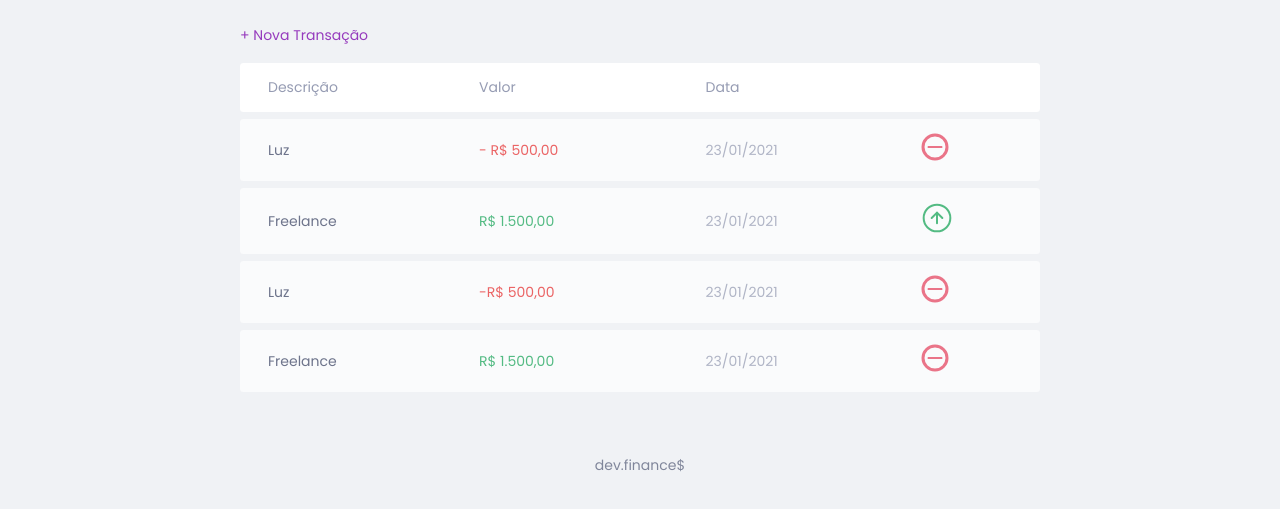
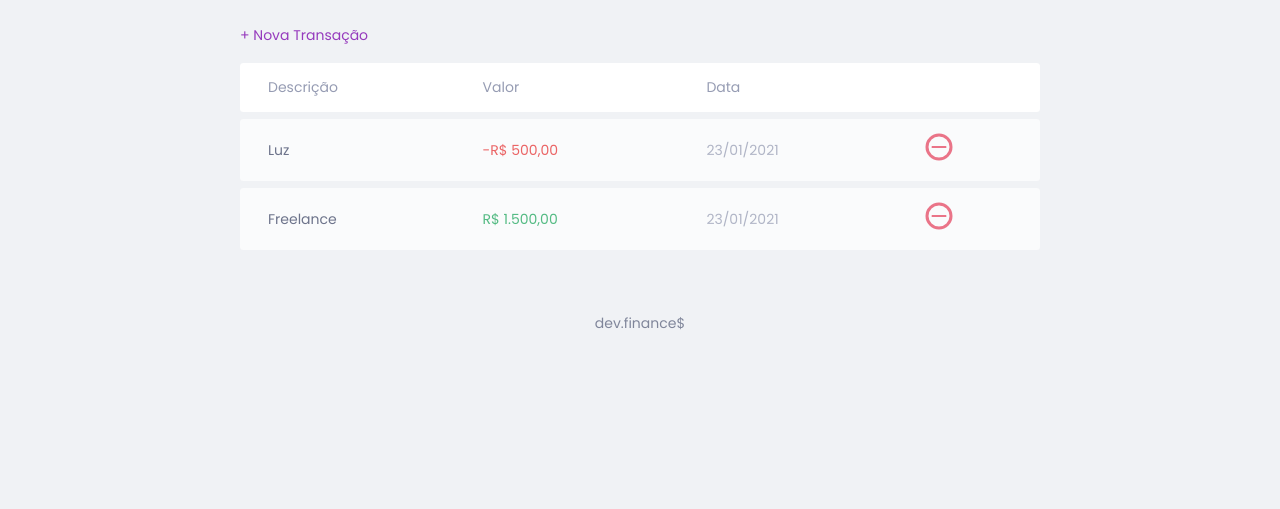
Before and after one commit to luanastephany/dev-finances, a plain HTML site: page index.html in a window 1280 px wide. Shown: the part 223-732 px from the top of the page. Drawn offline with Linux system fonts and the light colour scheme.

Commit message:
movendo tr pro js

```diff
--- a/index.html
+++ b/index.html
@@ -15,6 +15,7 @@
    <img src="./assets/logo.svg">
 </header>
 
+<!-- Entradas e saídas -->
 <main class="container">
     <section id="balance">
         <h2 class="sr-only">Balanço</h2>
@@ -64,22 +65,6 @@
                 </tr>
             </thead>
             <tbody>
-               <tr>
-                  <td class="description">Luz</td>
-                  <td class="expense" >- R$ 500,00</td>
-                  <td class="date" >23/01/2021</td>
-                  <td>
-                     <img src="./assets/minus.svg">
-                  </td>
-               </tr>
-               <tr>
-                  <td class="description">Freelance</td>
-                  <td class="income">R$ 1.500,00</td>
-                  <td class="date">23/01/2021</td>
-                  <td>
-                     <img src="./assets/income.svg" alt="">
-                  </td>
-               </tr>
             </tbody>
         </table>
     </section>
```
